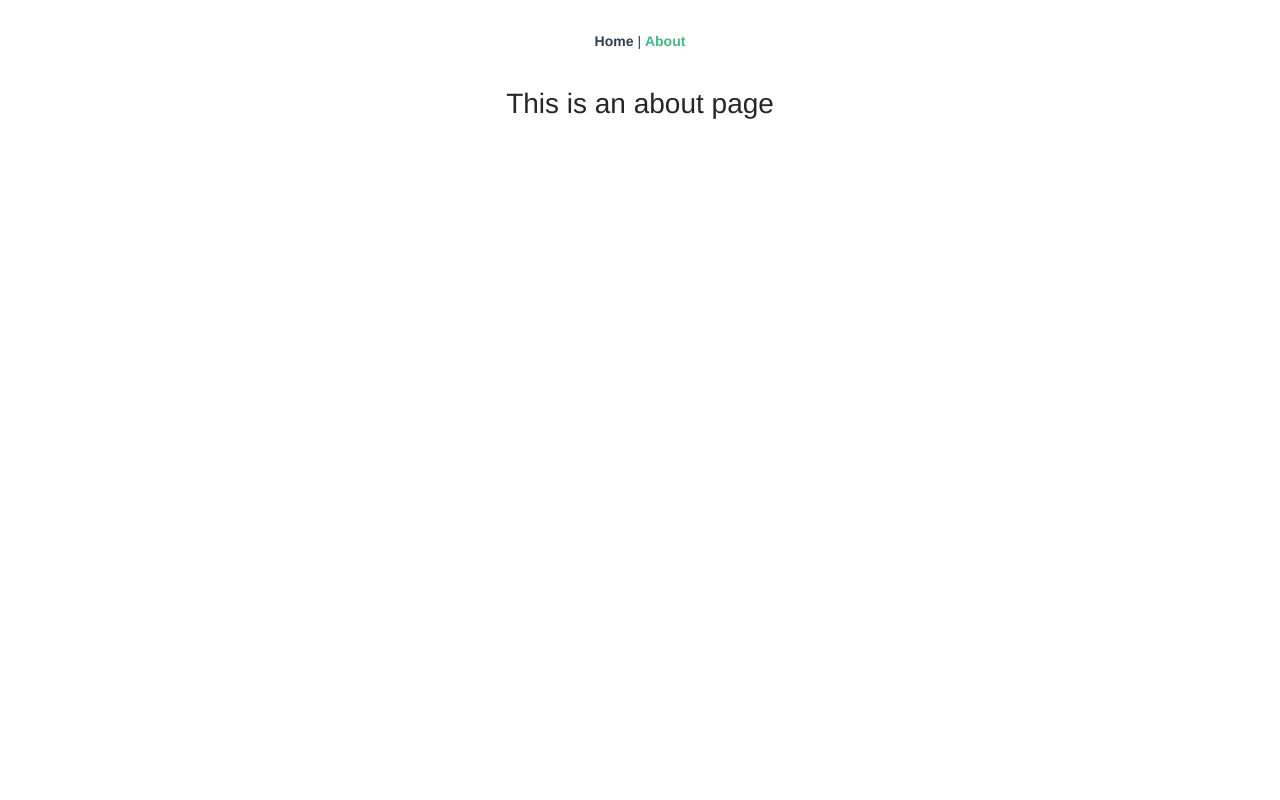
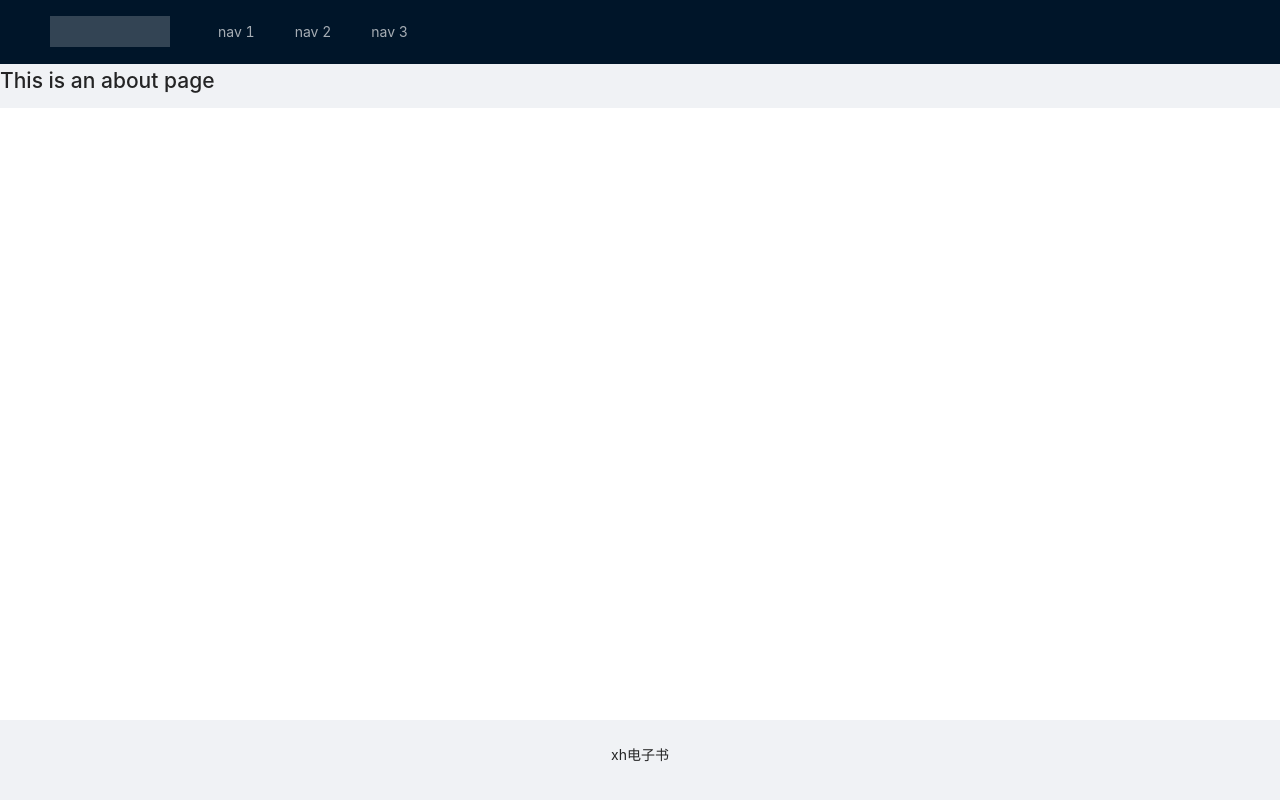
Before and after one commit to wxh051/wxh-wiki, a Vue app in the folder web/: page /about in a window 1280 px wide. Built offline with nearby package versions, Linux system fonts and the light colour scheme.

Commit message:
4-6 首页路由开发

```diff
--- a/web/package.json
+++ b/web/package.json
@@ -8,7 +8,7 @@
     "lint": "vue-cli-service lint"
   },
   "dependencies": {
-    "ant-design-vue": "^2.0.0-rc.3",
+    "ant-design-vue": "^2.2.8",
     "vue": "^3.0.0",
     "vue-router": "^4.0.0-0",
     "vuex": "^4.0.0-0"
--- a/web/src/App.vue
+++ b/web/src/App.vue
@@ -1,30 +1,31 @@
 <template>
-  <div id="nav">
-    <router-link to="/">Home</router-link> |
-    <router-link to="/about">About</router-link>
-  </div>
-  <router-view/>
+  <a-layout id="components-layout-demo-top-side-2">
+    <a-layout-header class="header">
+      <div class="logo"/>
+      <a-menu
+          theme="dark"
+          mode="horizontal"
+          v-model:selectedKeys="selectedKeys1"
+          :style="{ lineHeight: '64px' }"
+      >
+        <a-menu-item key="1">nav 1</a-menu-item>
+        <a-menu-item key="2">nav 2</a-menu-item>
+        <a-menu-item key="3">nav 3</a-menu-item>
+      </a-menu>
+    </a-layout-header>
+    <router-view/>
+    <a-layout-footer style="text-align: center;height: 80px;width: 100%;position: absolute;bottom: 0;left: 0">
+      xh电子书
+    </a-layout-footer>
+  </a-layout>
 </template>
 
 <style>
-#app {
-  font-family: Avenir, Helvetica, Arial, sans-serif;
-  -webkit-font-smoothing: antialiased;
-  -moz-osx-font-smoothing: grayscale;
-  text-align: center;
-  color: #2c3e50;
-}
-
-#nav {
-  padding: 30px;
-}
-
-#nav a {
-  font-weight: bold;
-  color: #2c3e50;
-}
-
-#nav a.router-link-exact-active {
-  color: #42b983;
+#components-layout-demo-top-side-2 .logo {
+  width: 120px;
+  height: 31px;
+  background: rgba(255, 255, 255, 0.2);
+  margin: 16px 28px 16px 0;
+  float: left;
 }
 </style>
--- a/web/src/views/Home.vue
+++ b/web/src/views/Home.vue
@@ -1,12 +1,51 @@
 <template>
-  <div class="home">
-    <img alt="Vue logo" src="../assets/logo.png">
-    <HelloWorld msg="Welcome to Your Vue.js + TypeScript App"/>
-  </div>
+  <a-layout>
+    <a-layout-sider width="200" style="background: #fff">
+      <a-menu
+          mode="inline"
+          v-model:selectedKeys="selectedKeys2"
+          v-model:openKeys="openKeys"
+          :style="{ height: '100%', borderRight: 0 }"
+      >
+        <a-sub-menu key="sub1">
+          <template #title>
+            <span><user-outlined/>subnav 11111</span>
+          </template>
+          <a-menu-item key="1">option1</a-menu-item>
+          <a-menu-item key="2">option2</a-menu-item>
+          <a-menu-item key="3">option3</a-menu-item>
+          <a-menu-item key="4">option4</a-menu-item>
+        </a-sub-menu>
+        <a-sub-menu key="sub2">
+          <template #title>
+            <span><laptop-outlined/>subnav 2</span>
+          </template>
+          <a-menu-item key="5">option5</a-menu-item>
+          <a-menu-item key="6">option6</a-menu-item>
+          <a-menu-item key="7">option7</a-menu-item>
+          <a-menu-item key="8">option8</a-menu-item>
+        </a-sub-menu>
+        <a-sub-menu key="sub3">
+          <template #title>
+            <span><notification-outlined/>subnav 3</span>
+          </template>
+          <a-menu-item key="9">option9</a-menu-item>
+          <a-menu-item key="10">option10</a-menu-item>
+          <a-menu-item key="11">option11</a-menu-item>
+          <a-menu-item key="12">option12</a-menu-item>
+        </a-sub-menu>
+      </a-menu>
+    </a-layout-sider>
+    <a-layout-content
+        :style="{ background: '#fff', padding: '24px', margin: 0, minHeight: '280px' }"
+    >
+      Content
+    </a-layout-content>
+  </a-layout>
 </template>
 
 <script lang="ts">
-import { defineComponent } from 'vue';
+import {defineComponent} from 'vue';
 import HelloWorld from '@/components/HelloWorld.vue'; // @ is an alias to /src
 
 export default defineComponent({
```
Also changed, not shown: web/.eslintrc.js, 1 other file (tests, documents, lock files or other folders).
